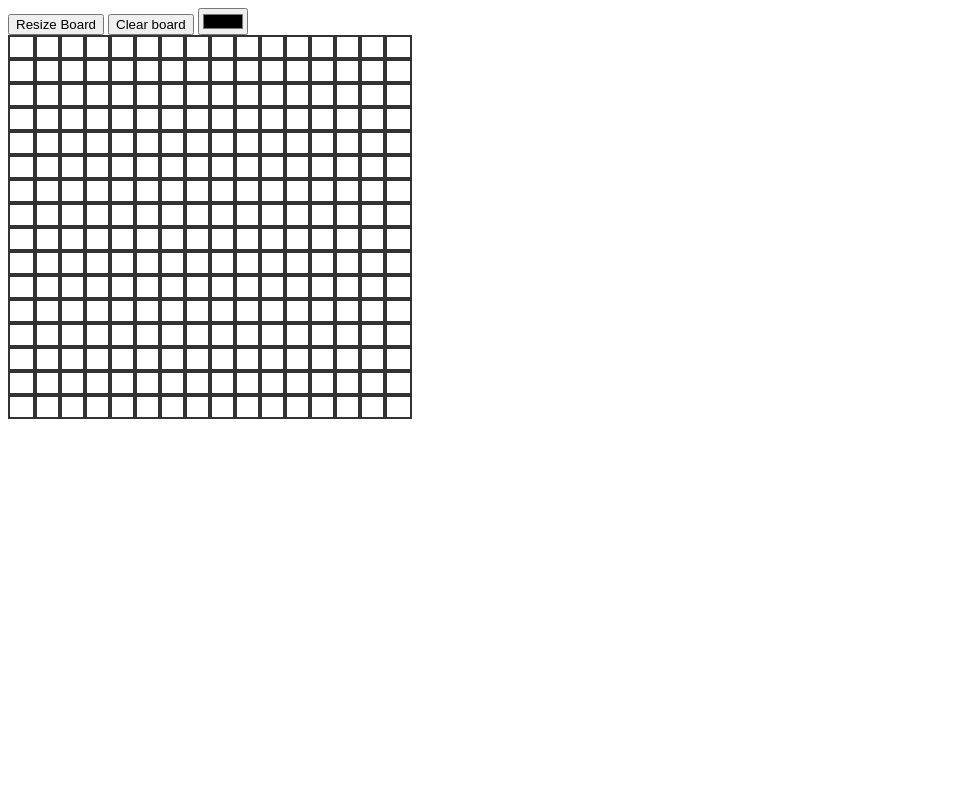
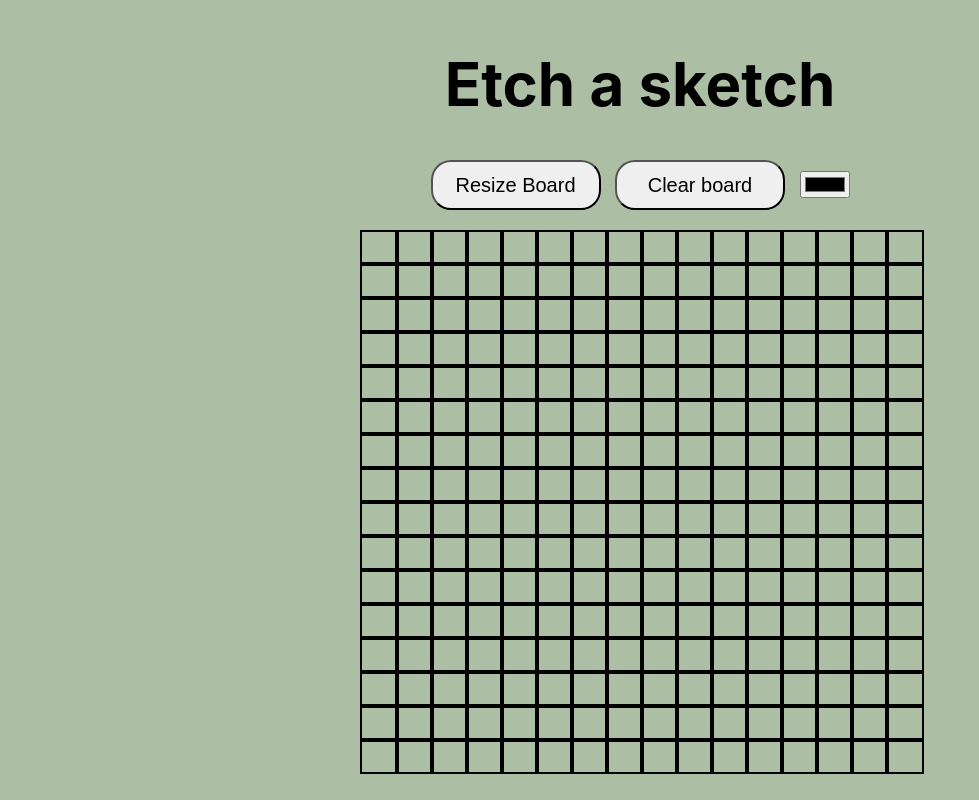
Before and after one commit to bwettenstein/etch-a-sketch, a plain HTML site: page index.html in a window 1280 px wide. Shown: the whole page, without its empty margins (0-979 px from the left). Drawn offline with Linux system fonts and the light colour scheme.

Commit message:
Began styling title, buttons, background

```diff
--- a/index.html
+++ b/index.html
@@ -9,13 +9,15 @@
     <title>Etch a Sketch</title>
 </head>
 <body>
-    <div id="button-container" class="button-container">
-
-        <div id="buttons">
+    <div class="header-container">
+        <div class="title">
+            <h1>Etch a sketch</h1>
+        </div>
+        <div class="buttons">
             <input type="submit" id="resizeBoard" value="Resize Board">
             <input type="submit" id="clearBoard" value="Clear board">
             <input type="color" id="chooseColor">
-        </div>
+    </div>
     </div>
     <div class="grid-container" id="grid-container">
         <!-- Tiles will be generated through Javascript -->
--- a/main.js
+++ b/main.js
@@ -1,10 +1,10 @@
 const grid = document.querySelector('#grid-container');
 const clearBoardButton = document.querySelector('#clearBoard');
 const resizeBoardButton = document.querySelector('#resizeBoard')
-// Can maybe delete these
-// const column = document.querySelector('#column');
-// const row = document.querySelector('#row');
+const chooseColor = document.querySelector('#chooseColor');
+
 const defaultGridSize = 16;
+let gridColor = "red";
 
 function createGrid(gridSize) {
     // Making the column
@@ -30,7 +30,7 @@ clearBoardButton.addEventListener("click", clearBoard);
 resizeBoardButton.addEventListener("click", resizeBoard);
 
 function changeColorOnHover() {
-    this.style.backgroundColor = 'red';
+    this.style.backgroundColor = gridColor;
 }
 
 function clearBoard() {
--- a/style.css
+++ b/style.css
@@ -1,17 +1,44 @@
+body {
+    /* background-image: url(images/zwartevilt_@2X.jpg); */
+    font-family: -apple-system, BlinkMacSystemFont, "Segoe UI", Roboto, Helvetica, Arial, sans-serif, "Apple Color Emoji", "Segoe UI Emoji", "Segoe UI Symbol";
+    background-color: #ACBEA3;
+}
+.header-container{
+   display: flex;
+   flex-direction: column;
+}
+.title {
+    text-align: center;
+    /* color: white; */
+    font-size: 30px;
+}
+.buttons{
+    text-align: center;
+    word-spacing: 10px;
+}
 .grid-container{
+    padding: 20px;
     display: flex;
-    /* justify-content: center;
-    align-items: center; */
+    justify-content: center;
+    margin: auto;
 }
 #column {
     /* flex-direction: column; */
-    width: 25px;
-    height: 20px;
+    width: 35px;
+    height: 30px;
 }
 #row {
-    /* flex-direction: row; */
-    border: 2px solid #333;
-    width: 25px;
-    height: 20px;
-    background-color: none;
+    border: 2px solid black;
+    /* border: 2px solid #fffffff3;  */
+    width: 35px;
+    height: 30px;
 }
+#resizeBoard, #clearBoard{
+    width: 170px;
+    height: 50px;
+    border-radius: 20px;
+    font-size: 15pt;
+}
+#resizeBoard:hover, #clearBoard:hover{
+    border: solid;
+}
```
